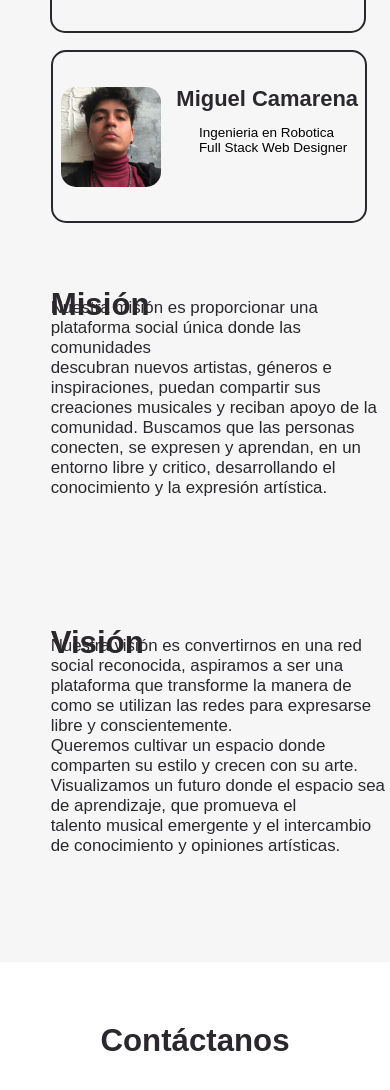
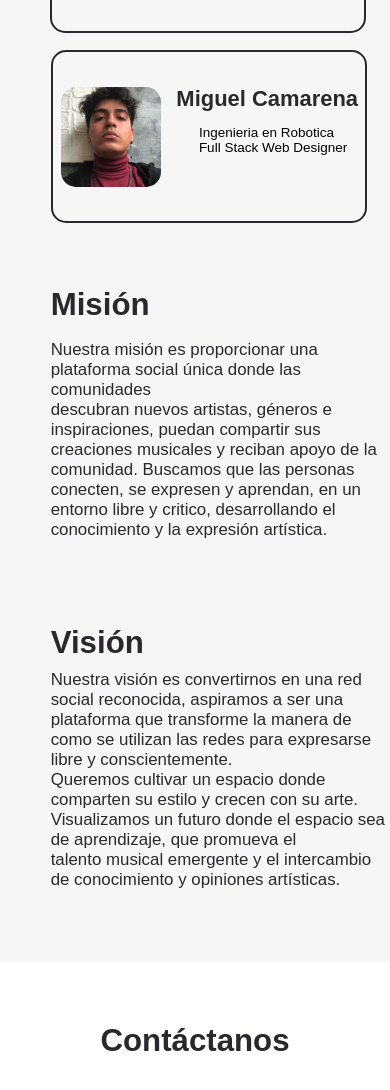
Before and after one commit to itsurvibe/urvibe, a React (Vite) app: page /nosotros in a window 390 px wide. Shown: the part 1297-2387 px from the top of the page. Built offline with nearby package versions, Linux system fonts and the light colour scheme; a web font is replaced by a local one.

Commit message:
Text Responsive

```diff
--- a/src/Components/MYV/MYV.css
+++ b/src/Components/MYV/MYV.css
@@ -62,7 +62,7 @@
     }
 
     .DescriptionMV{
-        margin-top: -23vh;
+        margin-top: -18vh;
         font-size: 2vh;
     }
 
@@ -73,7 +73,7 @@
 
     .DescriptionMVS{
         font-size: 2vh;
-        margin-top: -34vh;
+        margin-top: -30vh;
     }
 
 
```
